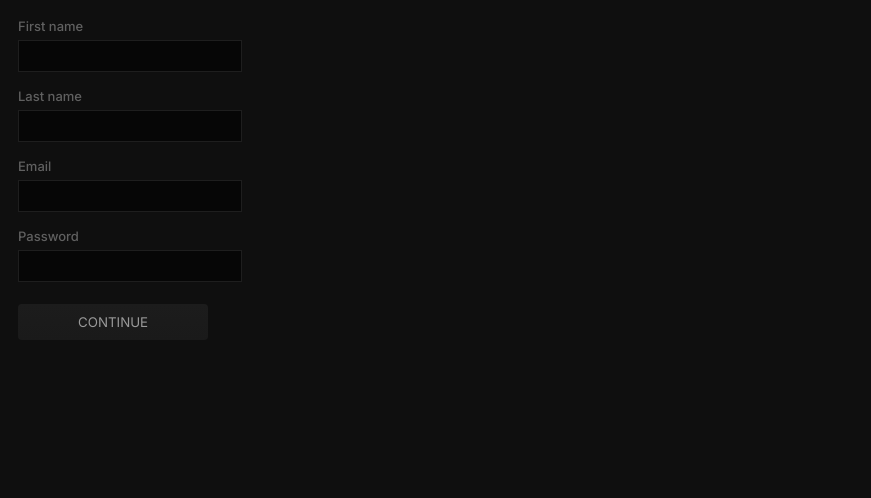
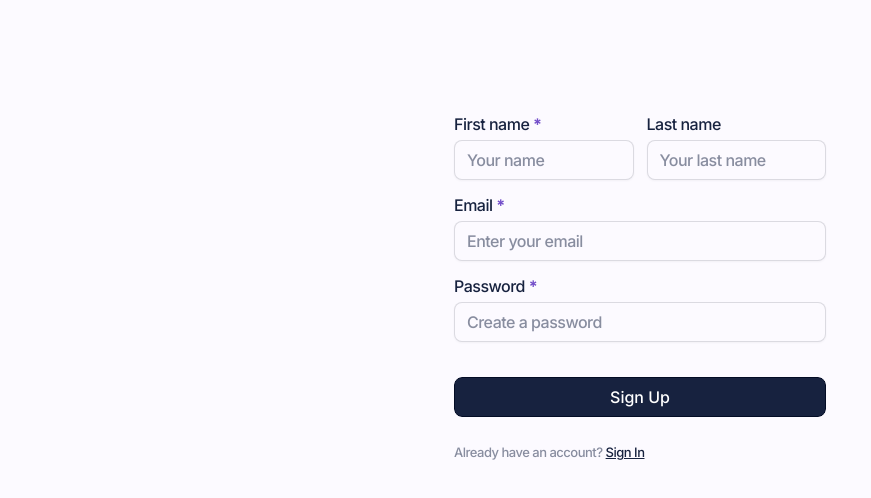
Before and after one commit to findsam/auth-frontend, a React (Vite) app: page /account/sign-up in a window 1280 px wide. Shown: the top 498 px of the page, without its empty margins (0-871 px from the left). Built offline with nearby package versions, Linux system fonts and the light colour scheme.

Commit message:
built simple ui

```diff
--- a/package.json
+++ b/package.json
@@ -18,8 +18,7 @@
     "react-dom": "^18.3.1",
     "react-hook-form": "^7.52.2",
     "react-query": "^3.39.3",
-    "react-router-dom": "^6.26.1",
-    "sonner": "^1.5.0"
+    "react-router-dom": "^6.26.1"
   },
   "devDependencies": {
     "@eslint/js": "^9.9.0",
--- a/src/libs/_.css
+++ b/src/libs/_.css
@@ -1,63 +1,153 @@
 @import url("https://fonts.googleapis.com/css2?family=Inter:ital,opsz,wght@0,14..32,100..900;1,14..32,100..900&display=swap");
 :root {
-  --darkest: #0f0f0f;
-  --border: #1e1e1e;
-  --input: #060606;
-  --text: #606060;
-  --light: #999999;
-  --accent: #c1b575;
-  --gradient: linear-gradient(to bottom, #1c1c1c 0%, #1a1a1a 100%);
+  --background: #fcfaff;
+  --dark: #17223f;
+  --text: #475467;
+  --accent: #724dc9;
+  --light: rgb(255, 255, 255);
+  --border: #585d6e34;
+  --placeholder: #1d284685;
+  --radius: 0.8rem;
+  --py: 0.7rem;
+  --px: 1.2rem;
+}
+input::placeholder {
+  font-size: 1.6rem;
+  letter-spacing: -0.05rem;
+  font-weight: 500;
+  color: var(--placeholder);
+}
+
+*,
+*::before,
+*::after {
+  box-sizing: border-box;
 }
 * {
+  margin: 0;
   padding: 0;
-  margin: 0;
-  box-sizing: border-box;
 }
+body {
+  line-height: 1.5;
+  -webkit-font-smoothing: antialiased;
+}
+
+img,
+picture,
+video,
+canvas,
+svg {
+  display: block;
+  max-width: 100%;
+}
+
+input,
+button,
+textarea,
+select {
+  font: inherit;
+}
+p,
+h1,
+h2,
+h3,
+h4,
+h5,
+h6 {
+  overflow-wrap: break-word;
+}
+
+#root,
+#__next {
+  isolation: isolate;
+}
+
 html {
   font-size: 62.5%;
 }
+body,
 html,
-body {
+#root {
   height: 100%;
   width: 100%;
+}
+body {
+  letter-spacing: -0.05rem;
+  font-family: "Inter", sans-serif;
+  background: var(--background);
   font-weight: 500;
-  font-family: "Inter", sans-serif;
-  color: var(--text);
+}
+.container {
+  display: grid;
+  align-items: center;
+  justify-content: center;
+  height: 100%;
+  font-size: 1.6rem;
+}
+.form {
+  max-width: 372px;
+  width: 100%;
+  display: flex;
+  flex-direction: column;
+  gap: 1.3rem;
+}
+.form__row {
+  display: grid;
 }
 
-body {
-  padding: 1.8rem;
-  background: var(--darkest);
+.form__submit {
+  margin-top: 2.2rem;
+}
+.form__notification {
   font-size: 1.3rem;
+  color: var(--placeholder);
+  margin: 1.3rem auto 0 0;
+}
+.form__notification__button {
+  text-decoration: underline;
+  color: var(--dark);
+}
+.form__row__label__star {
+  color: var(--accent);
+  font-weight: 700;
+}
+label {
+  margin-bottom: 0.4rem;
+  font-weight: 500;
+  font-size: 1.6rem;
+  color: var(--dark);
+}
+input,
+button {
+  outline: transparent;
+  box-shadow: 0 1px 2px 0 rgba(64, 63, 71, 0.05);
+}
+input {
+  width: 100%;
+  outline: none;
+  background: var(--background);
+  border: 1px solid var(--border);
+  border-radius: var(--radius);
+  padding: var(--py) var(--px);
+  outline: 2px solid transparent;
 }
 
-input {
-  font-family: inherit;
-  color: var(--accent);
-  border: 1px solid var(--border);
-  background: var(--input);
-  padding: 0.7rem 0.4rem;
-  outline: none;
-  margin: 0.6rem 0 1.6rem 0;
-}
-
-form {
-  display: flex;
-  flex-direction: column;
-  max-width: 224px;
+input:focus {
+  outline: 2px solid var(--accent);
+  border: 1px solid transparent;
 }
 
 button {
-  font-family: inherit;
-  text-transform: uppercase;
-  outline: 0;
-  border: transparent;
-  padding: 1rem 6rem;
-  margin-top: 0.6rem;
-  border-radius: 0.4rem;
-  background: var(--gradient);
+  outline: 2px solid var(--background);
+  width: 100%;
+  border: 1px solid #030c25;
+  background: var(--dark);
+  padding: var(--py) var(--px);
   color: var(--light);
+  font-size: 1.6rem;
+  border-radius: var(--radius);
 }
 button:hover {
   cursor: pointer;
+  outline: 2px solid var(--accent);
 }
--- a/src/libs/endpoint.ts
+++ b/src/libs/endpoint.ts
@@ -1,6 +1,5 @@
 import _axios, { AxiosError, AxiosResponse } from "axios";
 import { jwtDecode } from "jwt-decode";
-import { toast } from "sonner";
 import { ResponseError, Response } from "~/libs/types";
 import { bakeLocalStorage, readLocalStorage } from "~/libs/util";
 
@@ -22,12 +21,12 @@ export const axios = _axios.create({
 //Generic toast responses for success and failure instances.
 axios.interceptors.response.use(
   (response: AxiosResponse<Response<unknown>, unknown>) => {
-    toast.success(response.data.message ?? response.statusText);
+    // toast.success(response.data.message ?? response.statusText);
     return Promise.resolve(response);
   },
   (error: AxiosError<ResponseError>) => {
     if (error.response) {
-      toast.error(error.response.data.error ?? error.message);
+      // toast.error(error.response.data.error ?? error.message);
       return Promise.reject(error);
     }
   }
--- a/src/main.tsx
+++ b/src/main.tsx
@@ -13,7 +13,6 @@ import SignUp from "~/pages/account/signUp";
 import Settings from "~/pages/account/settings";
 import { useAuth } from "~/libs/useAuth";
 import "~/libs/_.css";
-import { Toaster } from "sonner";
 
 const ErrorBoundary = () => {
   let error = useRouteError();
@@ -51,7 +50,6 @@ const queryClient = new QueryClient();
 createRoot(document.getElementById("root")!).render(
   <QueryClientProvider client={queryClient}>
     <AuthProvider>
-      <Toaster position="bottom-left" />
       <RouterProvider router={createBrowserRouter(routes)} />
     </AuthProvider>
   </QueryClientProvider>
--- a/src/pages/account/signIn.tsx
+++ b/src/pages/account/signIn.tsx
@@ -34,20 +34,24 @@ const SignIn: React.FC = () => {
   };
 
   return (
-    <>
+    <div className="container">
       <FormProvider {...methods}>
-        <form onSubmit={methods.handleSubmit(login)}>
-          <label>Email</label>
-          <input {...methods.register("email")} defaultValue="dev@dev.com" />
-          <label>Password</label>
-          <input {...methods.register("password")} defaultValue="dev" />
+        <form onSubmit={methods.handleSubmit(login)} className="form">
+          <span className="form__row">
+            <label>Email</label>
+            <input {...methods.register("email")} defaultValue="dev@dev.com" />
+          </span>
+          <span className="form__row">
+            <label>Password</label>
+            <input {...methods.register("password")} defaultValue="dev" />
+          </span>
           <button type="submit" style={{ maxWidth: "max-content" }}>
             Sign In
           </button>
         </form>
       </FormProvider>
       {renderErrors<SignInRequest>(methods.formState.errors)}
-    </>
+    </div>
   );
 };
 
--- a/src/pages/account/signUp.tsx
+++ b/src/pages/account/signUp.tsx
@@ -37,24 +37,56 @@ const SignUp: React.FC = () => {
 
   return (
     <>
+      <div className="container">
         <FormProvider {...methods}>
-        <form onSubmit={methods.handleSubmit(signUp)}>
-          <label>First name</label>
-          <input {...methods.register("firstName")} />
-
+          <form onSubmit={methods.handleSubmit(signUp)} className="form">
+            <span style={{ display: "flex", gap: "1.3rem" }}>
+              <span className="form__row">
+                <label className="form__row__label">
+                  First name <span className="form__row__label__star">*</span>
+                </label>
+                <input
+                  {...methods.register("firstName")}
+                  placeholder="Your name"
+                />
+              </span>
+              <span className="form__row">
                 <label>Last name</label>
-          <input {...methods.register("lastName")} />
-
-          <label>Email</label>
-          <input {...methods.register("email")} />
-          <label>Password</label>
-          <input {...methods.register("password")} />
-          <button type="submit" style={{ maxWidth: "max-content" }}>
-            continue
+                <input
+                  placeholder="Your last name"
+                  {...methods.register("lastName")}
+                />
+              </span>
+            </span>
+            <span className="form__row">
+              <label className="form__row__label">
+                Email <span className="form__row__label__star">*</span>
+              </label>
+              <input
+                placeholder="Enter your email"
+                {...methods.register("email")}
+              />
+            </span>{" "}
+            <span className="form__row">
+              <label className="form__row__label">
+                Password <span className="form__row__label__star">*</span>
+              </label>
+              <input
+                placeholder="Create a password"
+                {...methods.register("password")}
+              />
+            </span>
+            <button className="form__submit" type="submit">
+              Sign Up{" "}
             </button>
+            <p className="form__notification">
+              Already have an account?{" "}
+              <span className="form__notification__button">Sign In</span>
+            </p>
           </form>
         </FormProvider>
         {renderErrors<SignUpRequest>(methods.formState.errors)}
+      </div>
     </>
   );
 };
```
Also changed, not shown: 1 other file (tests, documents, lock files or other folders). Lines whose indentation alone changed are shown as unchanged.
